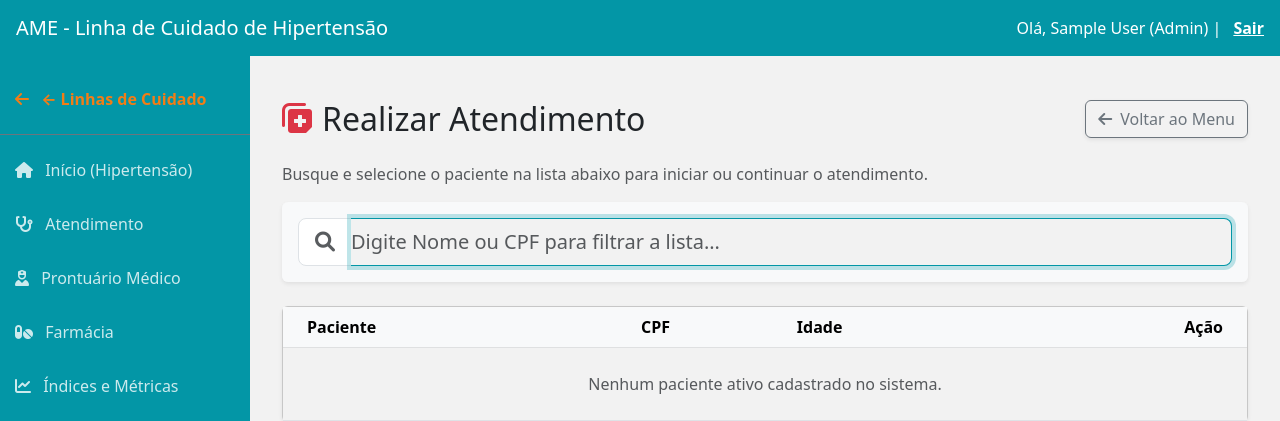
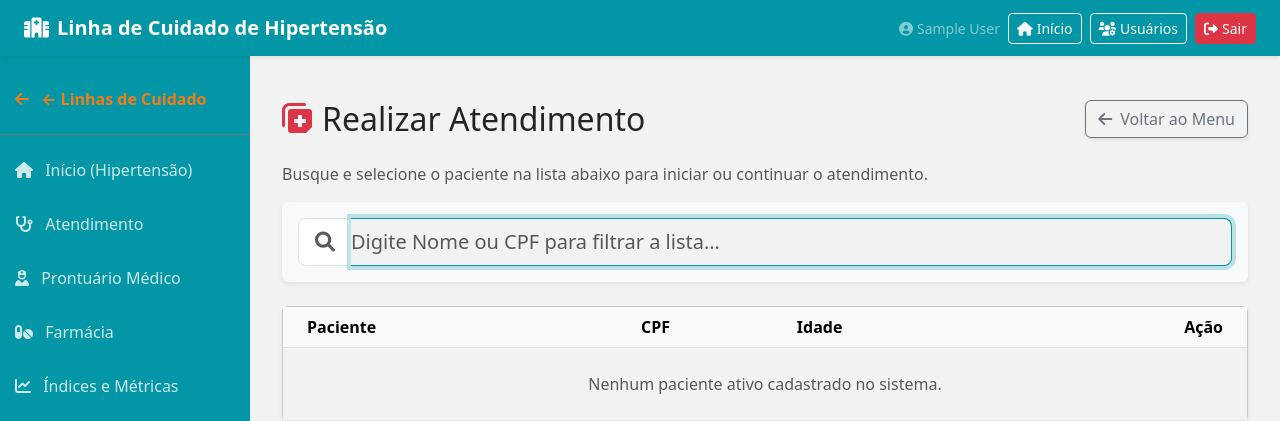
Before and after one commit to titonel/lca, a Django app: page /hipertensao/atendimento/ in a window 1280 px wide. Shown: the top 421 px of the page. Run offline with Django 5.2, Linux system fonts and the light colour scheme; the visitor is signed in with stand-in values (Sample User, id 1); data that the repository does not hold is empty.

Commit message:
style(hipertensao): padronizar navbar com estética da landing page
- Substitui navbar simples pela estrutura do base.html (navbar-expand-lg, container-fluid, shadow-sm)
- Ícone hospital, botões outline-light para Início e Usuários, botão danger para Sair
- Nome atualizado: 'AME - Linha de Cuidado de Hipertensão' → 'Linha de Cuidado de Hipertensão'
- Adiciona font-weight bold ao .navbar-brand
- Atualiza <title> para 'Linha de Cuidado de Hipertensão - AME Caraguatatuba'

https://claude.ai/code/session_01FjeAu6SFxL2Xiz87rHP3mY

```diff
--- a/hipertensao/templates/hipertensao/sidebar.html
+++ b/hipertensao/templates/hipertensao/sidebar.html
@@ -4,12 +4,13 @@
 <head>
     <meta charset="UTF-8">
     <meta name="viewport" content="width=device-width, initial-scale=1.0">
-    <title>AME Caraguatatuba - Hipertensão</title>
+    <title>Linha de Cuidado de Hipertensão - AME Caraguatatuba</title>
     <link href="https://cdn.jsdelivr.net/npm/bootstrap@5.3.0/dist/css/bootstrap.min.css" rel="stylesheet">
     <link href="https://cdnjs.cloudflare.com/ajax/libs/font-awesome/6.0.0/css/all.min.css" rel="stylesheet">
     <link href="{% static 'core/css/palette.css' %}" rel="stylesheet">
     <style>
         body { min-height: 100vh; display: flex; flex-direction: column; }
+        .navbar-brand { font-weight: bold; }
         .wrapper { display: flex; flex: 1; }
         .sidebar { min-width: 250px; color: white; min-height: 100vh; }
         .sidebar a { color: rgba(255,255,255,0.8); text-decoration: none; padding: 15px; display: block; }
@@ -18,12 +19,29 @@
 </head>
 <body>
 
-    <nav class="navbar navbar-dark bg-info px-3">
-        <a class="navbar-brand" href="{% url 'has:index' %}">AME - Linha de Cuidado de Hipertensão</a>
-        <div class="text-white">
-            Olá, {{ user.get_full_name|default:user.username }}
-            {% if user.is_superuser %}(Admin){% endif %} |
-            <a href="{% url 'logout' %}" class="text-white fw-bold ms-2" style="text-decoration: underline;">Sair</a>
+    <nav class="navbar navbar-expand-lg navbar-dark bg-info shadow-sm">
+        <div class="container-fluid px-4">
+            <a class="navbar-brand" href="{% url 'has:index' %}">
+                <i class="fas fa-hospital me-2"></i>Linha de Cuidado de Hipertensão
+            </a>
+            {% if user.is_authenticated %}
+            <div class="d-flex align-items-center ms-auto gap-2">
+                <span class="text-white-50 small">
+                    <i class="fas fa-user-circle me-1"></i>{{ user.get_full_name|default:user.username }}
+                </span>
+                <a href="{% url 'index' %}" class="btn btn-outline-light btn-sm">
+                    <i class="fas fa-home me-1"></i>Início
+                </a>
+                {% if user.is_superuser or user.is_administrador or user.tipo_profissional == 'ADM' %}
+                <a href="{% url 'gestao_usuarios' %}" class="btn btn-outline-light btn-sm">
+                    <i class="fas fa-users-cog me-1"></i>Usuários
+                </a>
+                {% endif %}
+                <a href="{% url 'logout' %}" class="btn btn-danger btn-sm">
+                    <i class="fas fa-sign-out-alt me-1"></i>Sair
+                </a>
+            </div>
+            {% endif %}
         </div>
     </nav>
 
```
